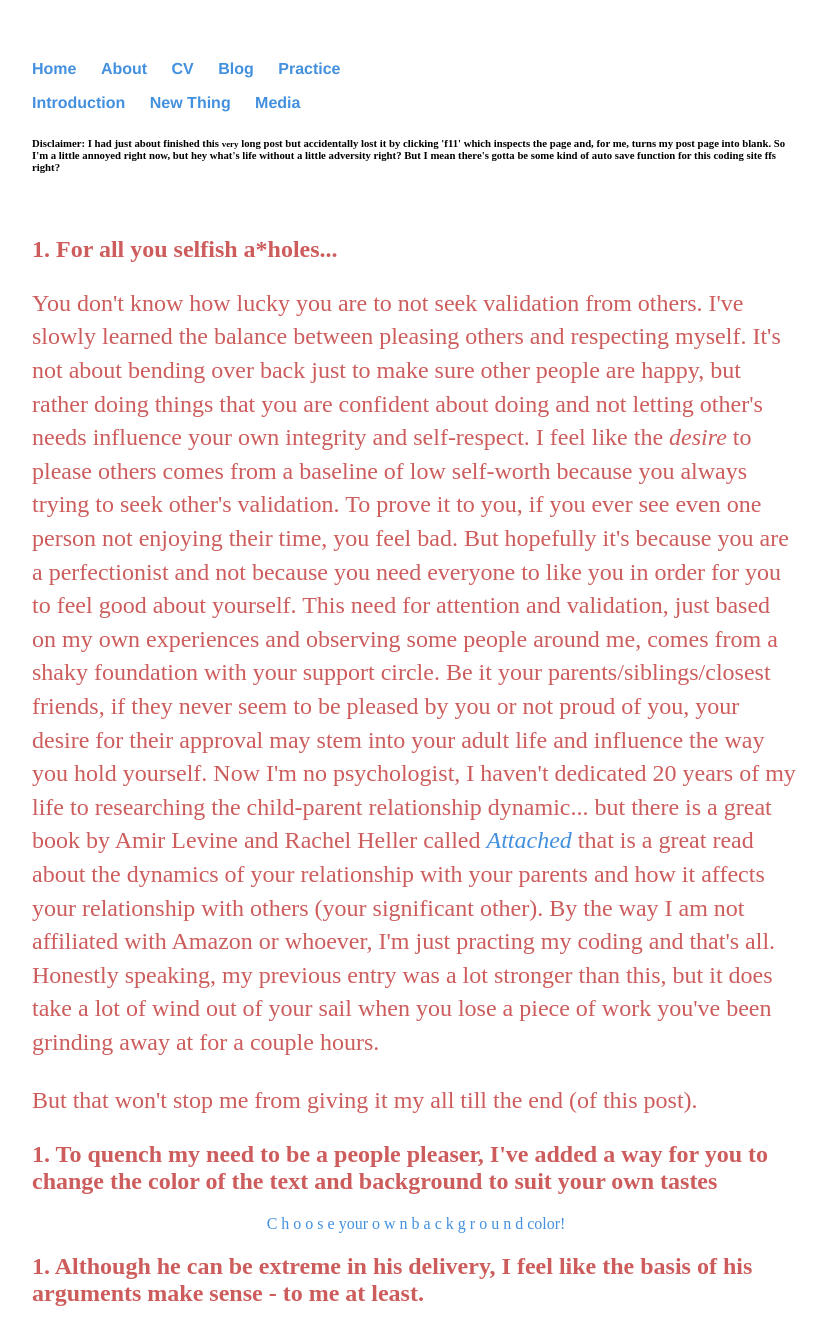
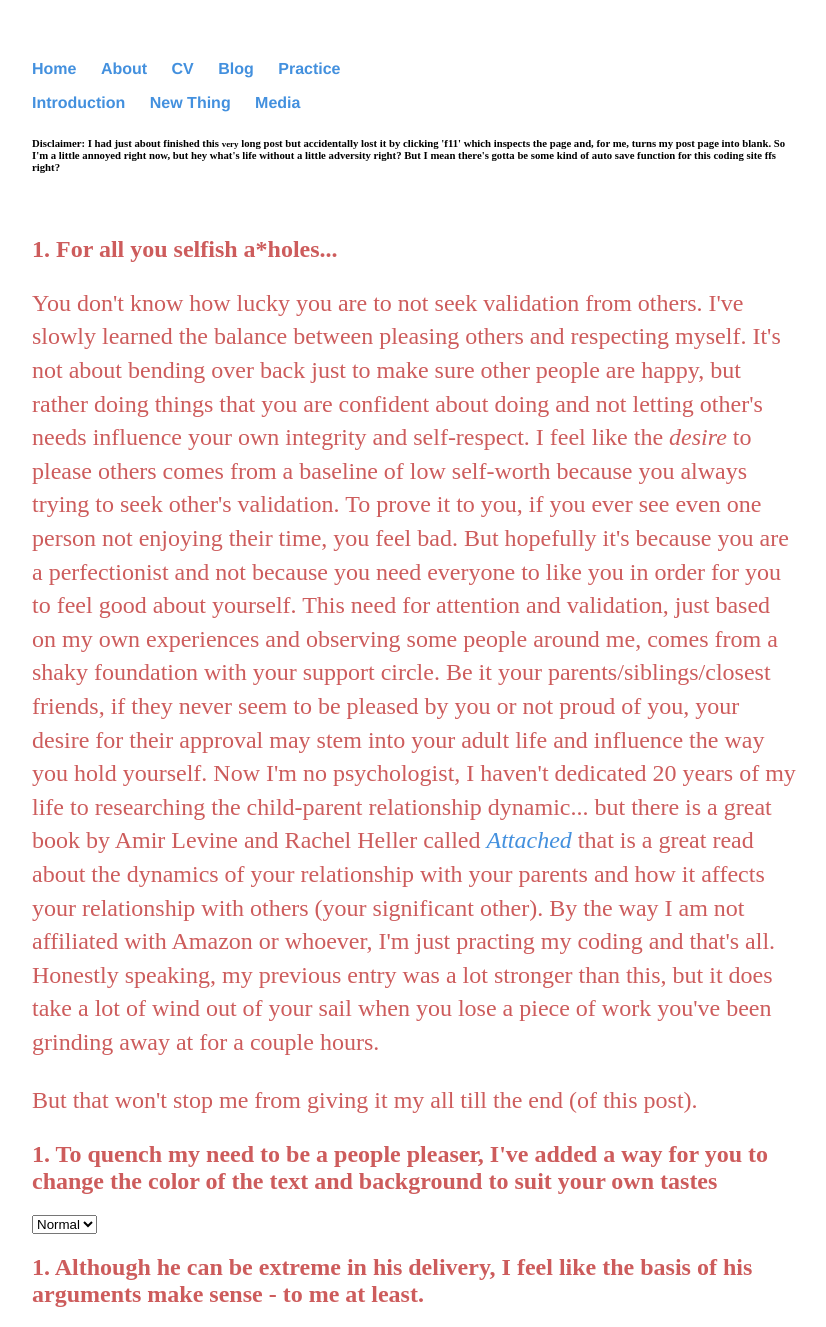
Before and after one commit to Illcarious/Illcarious.github.io, a Jekyll site: the page _posts/2019-09-03-People-Pleaser.html, which Jekyll copies as it is, in a window 1280 px wide. Shown: the top 1327 px of the page, without its empty margins (224-1050 px from the left). Built offline with Jekyll 4.4.1, drawn with Linux system fonts in a browser that asks for light colours; nearby versions of some CDN libraries; grey boxes are pictures that could not be loaded.

Commit message:
Update 2019-09-03-People-Pleaser.html

```diff
--- a/_posts/2019-09-03-People-Pleaser.html
+++ b/_posts/2019-09-03-People-Pleaser.html
@@ -1,6 +1,18 @@
 <!DOCTYPE html>
   <html>
     <head>
+	    <!-- Example jQuery Reference -->
+	<script src="//code.jquery.com/jquery-1.11.1.min.js"></script>
+	<!-- Example jQuery Script to handle your event -->
+	<script type='text/javascript'>
+	  $(function(){
+	       // When a color is chosen, set it as the background for this page
+	       $("#color").change(function(){
+		  // Set the background to that color
+		  $("body").css('background', $(this).val());
+	       });
+	  });
+	</script>
     <title>{{ page.title }}</title>
     <link rel="stylesheet" type="text/css" href="/css/main.css">
     </head>
@@ -34,29 +46,14 @@
 
       <div id="new thing">
         <h2>To quench my need to be a people pleaser, I've added a way for you to change the color of the text and background to suit your own tastes</h2>
-	<center>
-	<a href="" onmouseover="document.bgColor='turquoise'">C</a>
-	<a href="" onmouseover="document.bgColor='pink'">h</a>
-	<a href="" onmouseover="document.bgColor='blue'">o</a>
-	<a href="" onmouseover="document.bgColor='red'">o</a>
-	<a href="" onmouseover="document.bgColor='yellow'">s</a>
-	<a href="" onmouseover="document.bgColor='green'">e</a>
-	<a href="" onmouseover="document.bgColor='white'">your</a>
-	<a href="" onmouseover="document.bgColor='green'">o</a>
-	<a href="" onmouseover="document.bgColor='seagreen'">w</a>
-	<a href="" onmouseover="document.bgColor='magenta'">n</a>
-	<a href="" onmouseover="document.bgColor='fusia'">b</a>
-	<a href="" onmouseover="document.bgColor='purple'">a</a>
-	<a href="" onmouseover="document.bgColor='navy'">c</a>
-	<a href="" onmouseover="document.bgColor='royalblue'">k</a>
-	<a href="" onmouseover="document.bgColor='Skyblue'">g</a>
-	<a href="" onmouseover="document.bgColor='brown'">r</a>
-	<a href="" onmouseover="document.bgColor='almond'">o</a>
-	<a href="" onmouseover="document.bgColor='coral'">u</a>
-	<a href="" onmouseover="document.bgColor='olivedrab'">n</a>
-	<a href="" onmouseover="document.bgColor='teal'">d</a>
-	<a href="" onmouseover="document.bgColor='black'">color!</a>
-	</center>
+	<!-- A Drop down list with a collection of colors -->
+	  <select id='color'>
+	    <!-- Notice the value properties will be the actual background values to use (e.g colors or URL values) -->
+	    <option value='initial'>Normal</option>
+	    <option value='red'>Red</option>
+	    <option value='yellow'>Yellow</option>
+	    <option value='blue'>Blue</option>
+	  </select>
       </div>
 
 			<div id="media">
```
